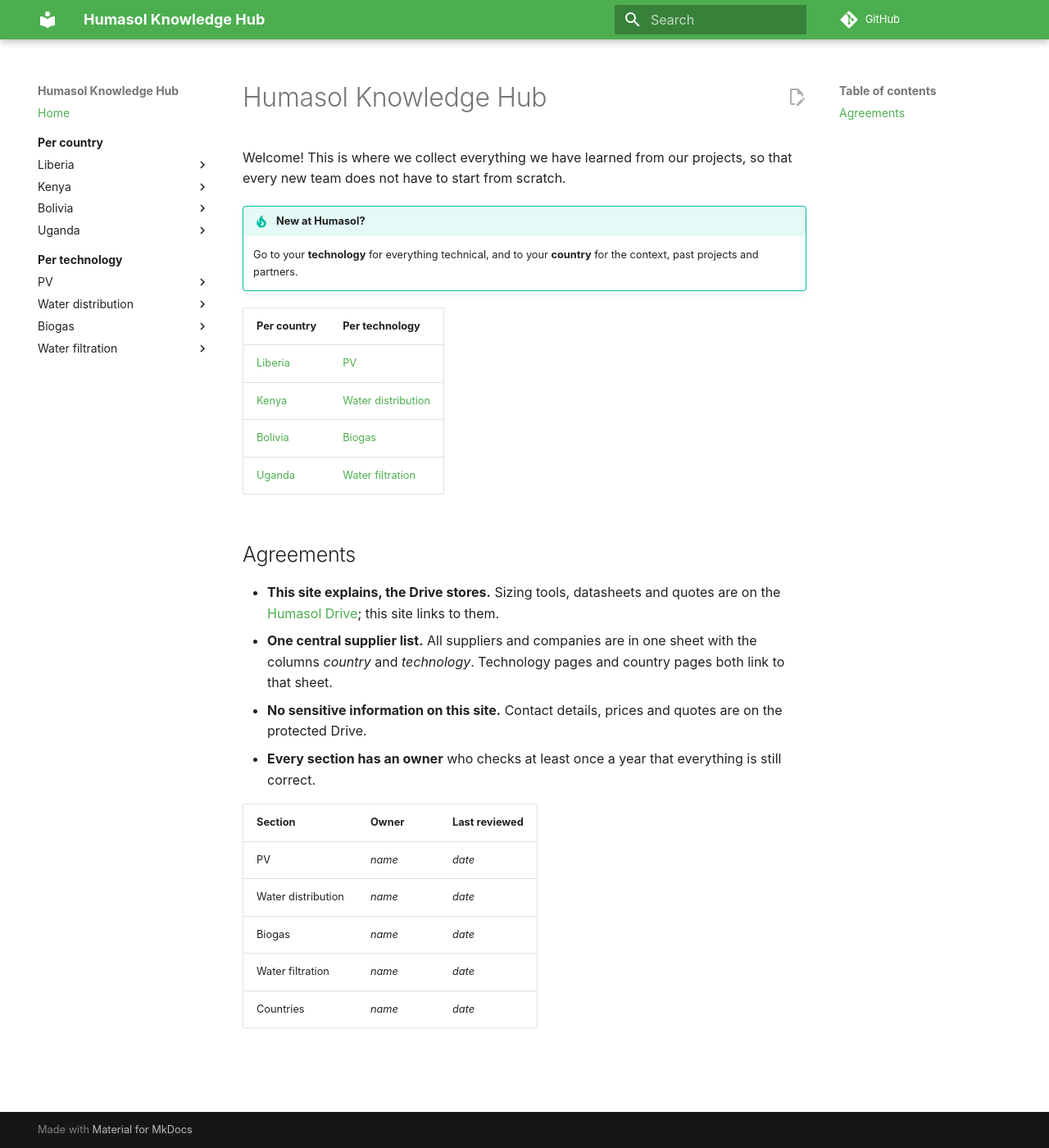
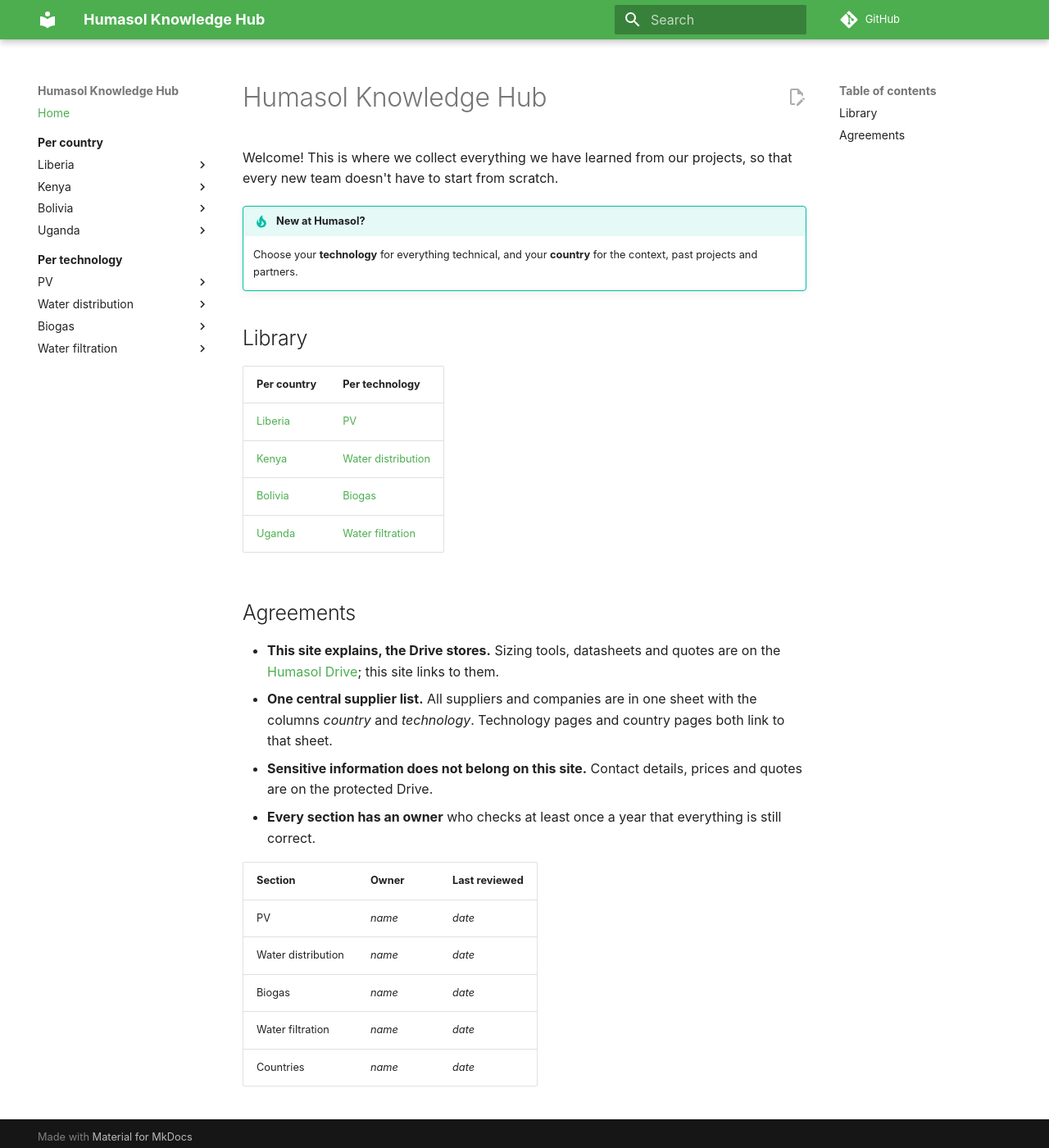
Before and after one commit to benjaminVH2005/test_humasol, an MkDocs documentation site: the page built from docs/index.md, in a window 1280 px wide and 1400 px high. Shown: the whole window at 82% size. Built offline with MkDocs 1.6.1 and Material for MkDocs 9.7.7, drawn with Linux system fonts in a browser that asks for light colours; comment, search, counter and statistics services are not loaded.

Commit message:
Restore the earlier home page layout, in English
Co-Authored-By: Claude Opus 5.5 <noreply@anthropic.com>
Claude-Session: https://claude.ai/code/session_019imyczqP6vP35G185A6qre

```diff
--- a/docs/index.md
+++ b/docs/index.md
@@ -1,9 +1,11 @@
 # Humasol Knowledge Hub
 
-Welcome! This is where we collect everything we have learned from our projects, so that every new team does not have to start from scratch.
+Welcome! This is where we collect everything we have learned from our projects, so that every new team doesn't have to start from scratch.
 
 !!! tip "New at Humasol?"
-    Go to your **technology** for everything technical, and to your **country** for the context, past projects and partners.
+    Choose your **technology** for everything technical, and your **country** for the context, past projects and partners.
+
+## Library
 
 | Per country | Per technology |
 |---|---|
@@ -16,7 +18,7 @@ Welcome! This is where we collect everything we have learned from our projects,
 
 - **This site explains, the Drive stores.** Sizing tools, datasheets and quotes are on the [Humasol Drive](https://drive.google.com/); this site links to them.
 - **One central supplier list.** All suppliers and companies are in one sheet with the columns *country* and *technology*. Technology pages and country pages both link to that sheet.
-- **No sensitive information on this site.** Contact details, prices and quotes are on the protected Drive.
+- **Sensitive information does not belong on this site.** Contact details, prices and quotes are on the protected Drive.
 - **Every section has an owner** who checks at least once a year that everything is still correct.
 
 | Section | Owner | Last reviewed |
```
